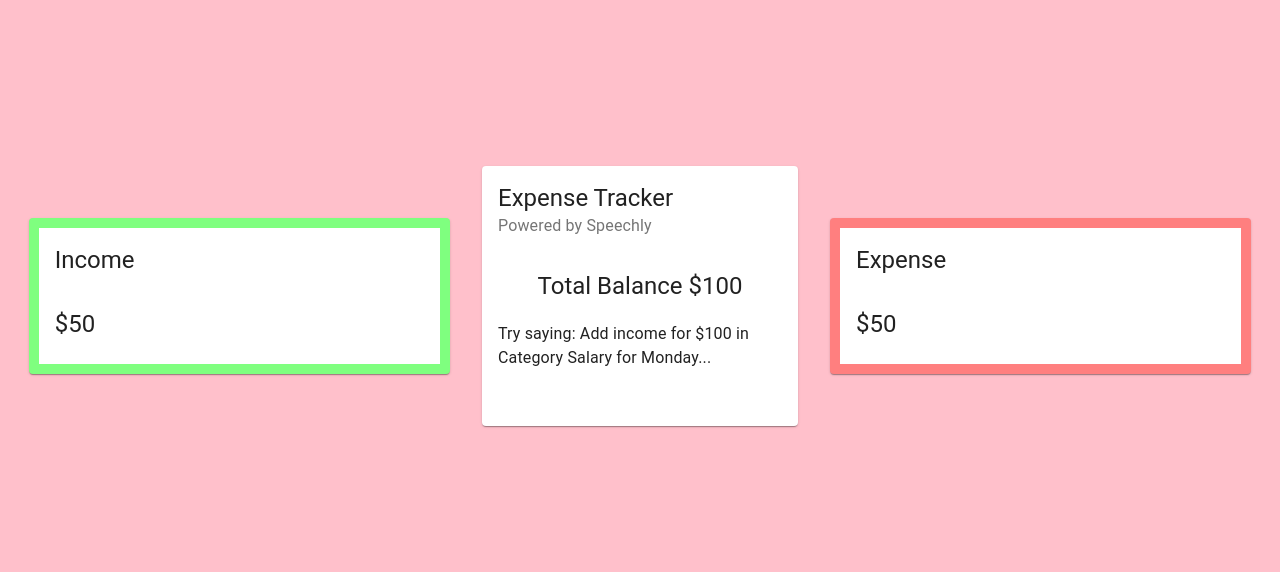
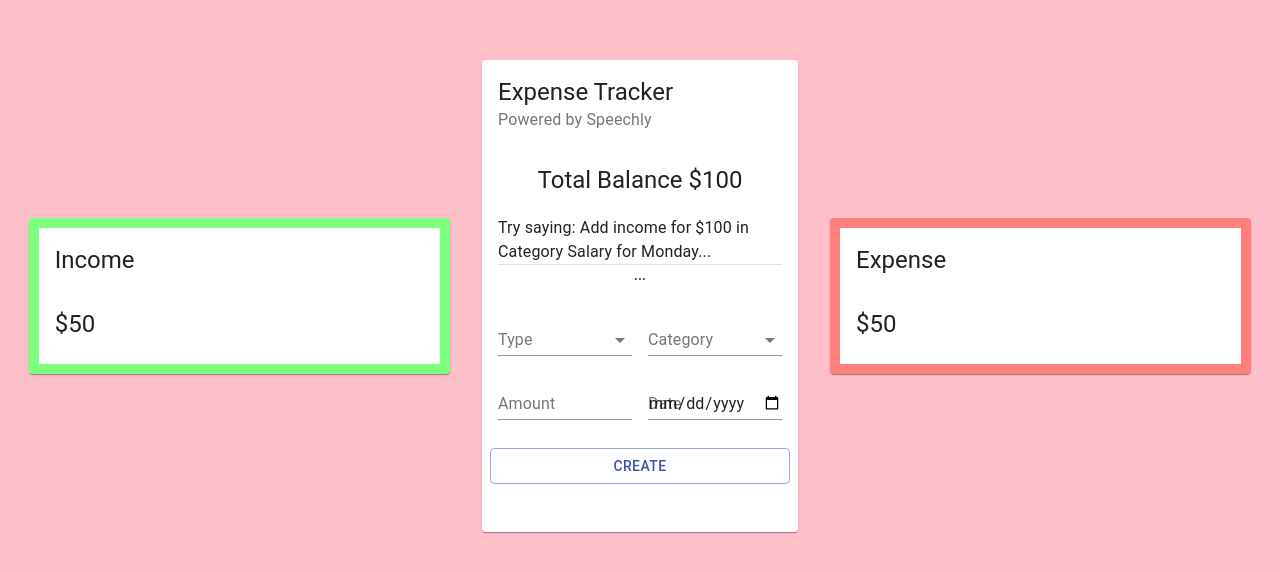
Before and after one commit to safwbdev/expense-tracker, a React (Create React App) app: page / in a window 1280 px wide. Shown: the part 112-684 px from the top of the page. Built offline with nearby package versions, Linux system fonts and the light colour scheme.

Commit message:
Create Form

```diff
--- /dev/null
+++ b/src/Components/Main/Form/Form.js
@@ -0,0 +1,60 @@
+import React from "react";
+import {
+  Button,
+  FormControl,
+  Grid,
+  InputLabel,
+  MenuItem,
+  Select,
+  TextField,
+  Typography,
+} from "@material-ui/core";
+import useStyles from "./styles";
+
+const Form = () => {
+  const classes = useStyles();
+
+  return (
+    <Grid container spacing={2}>
+      <Grid item xs={12}>
+        <Typography align="center" variant="subtitle2" gutterBottom>
+          ...
+        </Typography>
+      </Grid>
+      <Grid item xs={6}>
+        <FormControl fullWidth>
+          <InputLabel>Type</InputLabel>
+          <Select>
+            <MenuItem value="Income">Income</MenuItem>
+            <MenuItem value="Expense">Expense</MenuItem>
+          </Select>
+        </FormControl>
+      </Grid>
+      <Grid item xs={6}>
+        <FormControl fullWidth>
+          <InputLabel>Category</InputLabel>
+          <Select>
+            <MenuItem value="business">Business</MenuItem>
+            <MenuItem value="salary">Salary</MenuItem>
+          </Select>
+        </FormControl>
+      </Grid>
+      <Grid item xs={6}>
+        <TextField type="number" label="Amount" fullWidth />
+      </Grid>
+      <Grid item xs={6}>
+        <TextField type="date" label="Date" fullWidth />
+      </Grid>
+      <Button
+        className={classes.button}
+        variant="outlined"
+        color="primary"
+        fullWidth
+      >
+        Create
+      </Button>
+    </Grid>
+  );
+};
+
+export default Form;
--- /dev/null
+++ b/src/Components/Main/Form/styles.js
@@ -0,0 +1,12 @@
+import { makeStyles } from "@material-ui/core/styles";
+
+export default makeStyles(() => ({
+  radioGroup: {
+    display: "flex",
+    justifyContent: "center",
+    marginBottom: "-10px",
+  },
+  button: {
+    marginTop: "20px",
+  },
+}));
--- a/src/Components/Main/Main.js
+++ b/src/Components/Main/Main.js
@@ -2,10 +2,12 @@
   Card,
   CardContent,
   CardHeader,
+  Divider,
   Grid,
   Typography,
 } from "@material-ui/core";
 import React from "react";
+import Form from "./Form/Form";
 import useStyles from "./styles";
 const Main = () => {
   const classes = useStyles();
@@ -22,6 +24,8 @@
         >
           Try saying: Add income for $100 in Category Salary for Monday...
         </Typography>
+        <Divider />
+        <Form />
       </CardContent>
       <CardContent className={classes.cardContent}>
         <Grid container spacing={2}>
```
